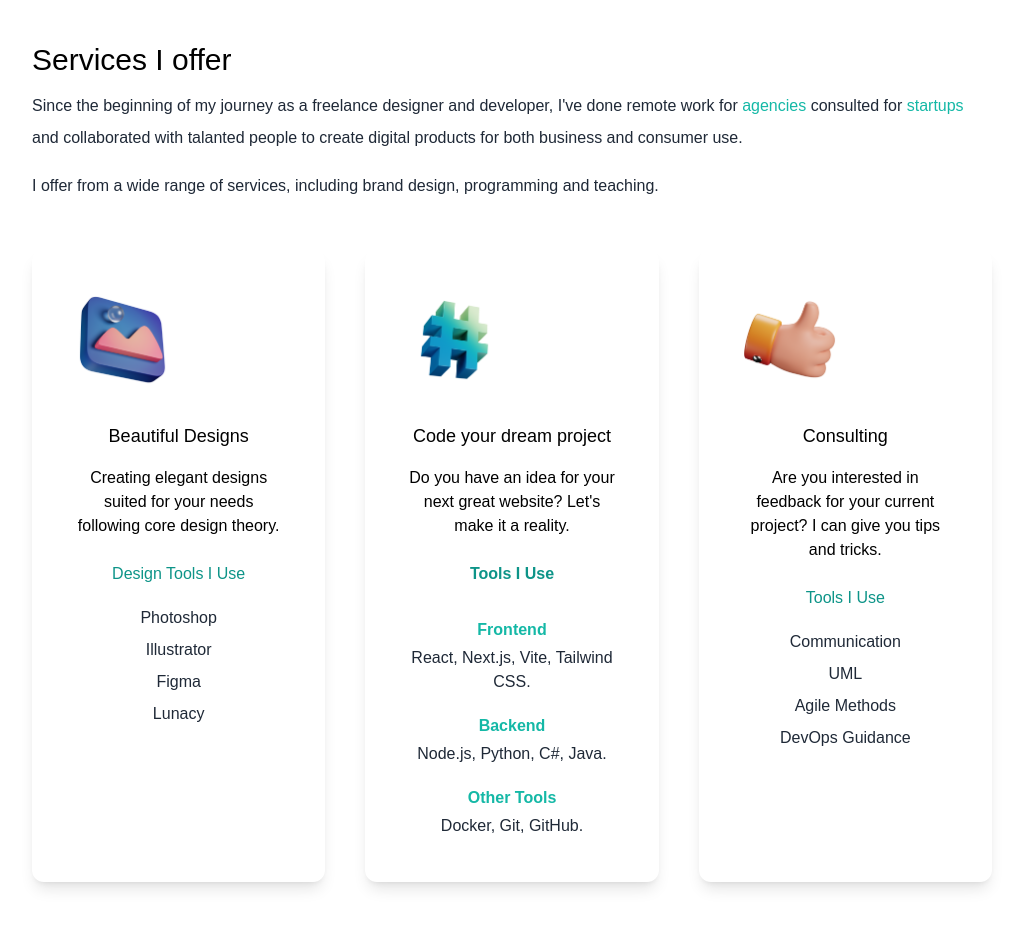
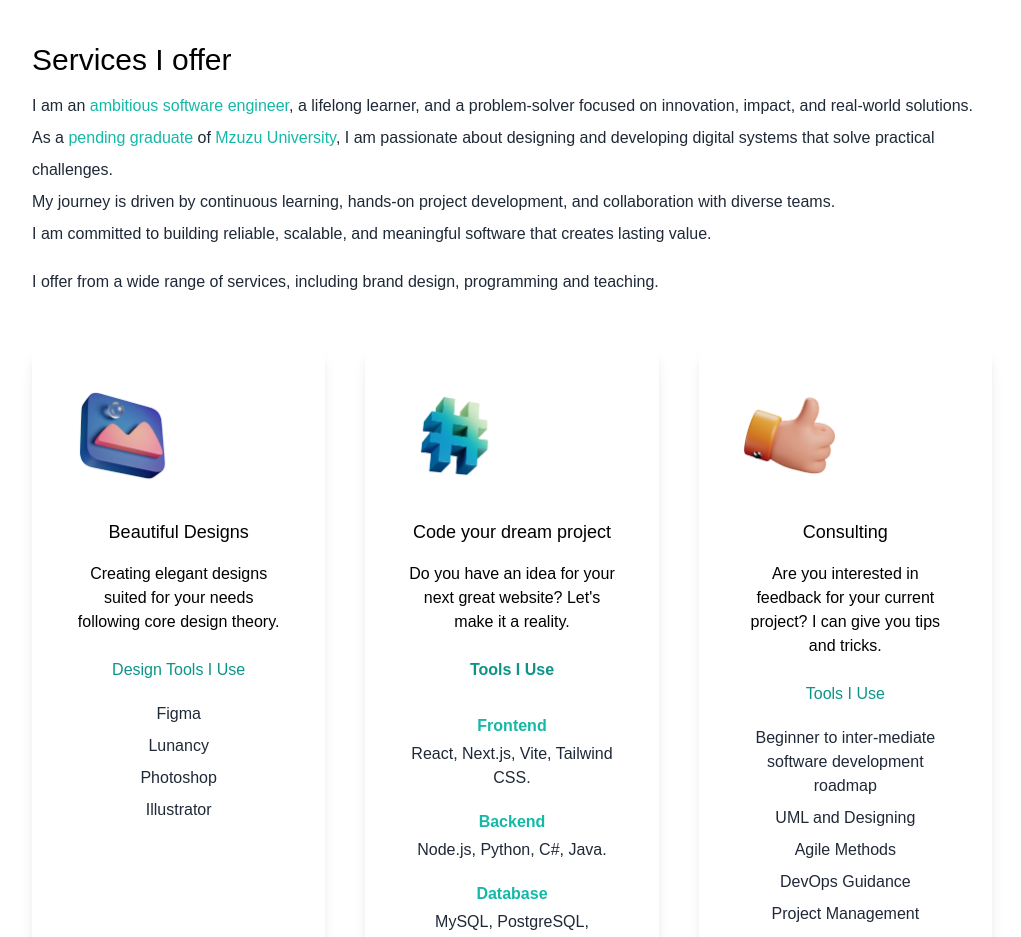
Before and after one commit to Gas-Liom/MyPortifolio, a Next.js app: page / in a window 1280 px wide. Shown: the part 986-1923 px from the top of the page, without its empty margins (128-1149 px from the left). Built offline with nearby package versions, Linux system fonts and the light colour scheme.

Commit message:
more and more changes

```diff
--- a/pages/index.js
+++ b/pages/index.js
@@ -85,12 +85,22 @@ export default function Home() {
           <div>
             <h3 className="text-3xl py-1 dark:text-white ">Services I offer</h3>
             <p className="text-md py-2 leading-8 text-gray-800 dark:text-gray-200">
-              Since the beginning of my journey as a freelance designer and
-              developer, I've done remote work for
-              <span className="text-teal-500"> agencies </span>
-              consulted for <span className="text-teal-500">startups </span>
-              and collaborated with talanted people to create digital products
-              for both business and consumer use.
+              <p className="text-gray-800">
+                      I am an <span className="text-teal-500">ambitious software engineer</span>, a
+                      lifelong learner, and a problem-solver focused on innovation, impact, and
+                      real-world solutions.
+                      <br />
+                      As a <span className="text-teal-500">pending graduate</span> of
+                      <span className="text-teal-500"> Mzuzu University</span>, I am passionate about
+                      designing and developing digital systems that solve practical challenges.
+                      <br />
+                      My journey is driven by continuous learning, hands-on project development, and
+                      collaboration with diverse teams.
+                      <br />
+                      I am committed to building reliable, scalable, and meaningful software that
+                      creates lasting value.
+                    </p>
+
             </p>
             <p className="text-md py-2 leading-8 text-gray-800 dark:text-gray-200">
               I offer from a wide range of services, including brand design,
@@ -107,10 +117,10 @@ export default function Home() {
                 design theory.
               </p>
               <h4 className="py-4 text-teal-600">Design Tools I Use</h4>
+              <p className="text-gray-800 py-1">Figma</p>
+              <p className="text-gray-800 py-1">Lunancy</p>
               <p className="text-gray-800 py-1">Photoshop</p>
               <p className="text-gray-800 py-1">Illustrator</p>
-              <p className="text-gray-800 py-1">Figma</p>
-              <p className="text-gray-800 py-1">Lunacy</p>
             </div>
 
            <div className="text-center shadow-lg p-10 rounded-xl my-10 dark:bg-white flex-1">
@@ -135,6 +145,12 @@ export default function Home() {
                               Node.js, Python, C#, Java.
                             </p>
 
+                            {/* Database */}
+                            <h5 className="text-teal-500 font-semibold pt-4">Database</h5>
+                            <p className="text-gray-800 py-1">
+                              MySQL, PostgreSQL, MongoDB.
+                            </p>
+
                             {/* Other Tools */}
                             <h5 className="text-teal-500 font-semibold pt-4">Other Tools</h5>
                             <p className="text-gray-800 py-1">
@@ -149,10 +165,12 @@ export default function Home() {
                 Are you interested in feedback for your current project? I can give you tips and tricks.
               </p>
               <h4 className="py-4 text-teal-600">Tools I Use</h4>
-              <p className="text-gray-800 py-1">Communication</p>
-              <p className="text-gray-800 py-1">UML</p>
+              <p className="text-gray-800 py-1">Beginner to inter-mediate software development roadmap</p>
+              <p className="text-gray-800 py-1">UML and Designing</p>
               <p className="text-gray-800 py-1">Agile Methods</p>
               <p className="text-gray-800 py-1">DevOps Guidance</p>
+              <p className="text-gray-800 py-1">Project Management</p>
+              <p className="text-gray-800 py-1">Git and GitHub</p>
             </div>
           </div>
         </section>
```
